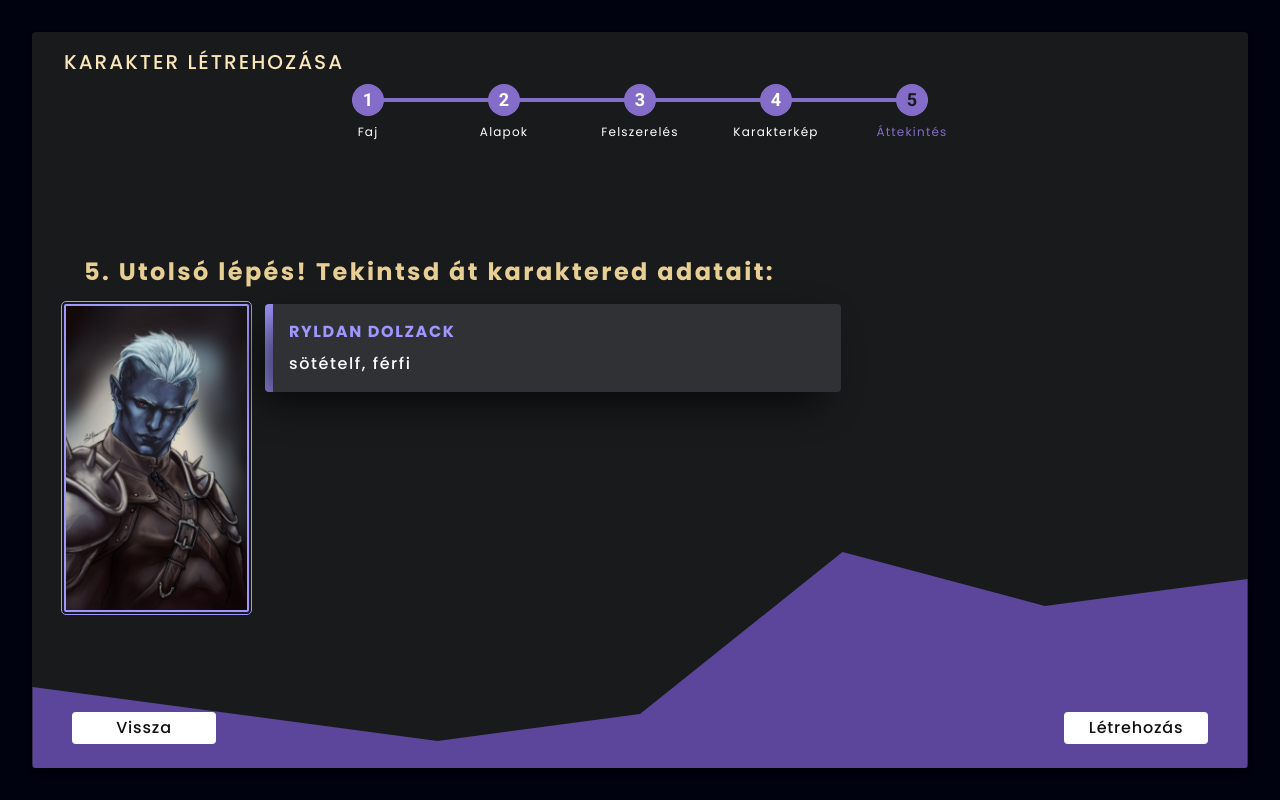
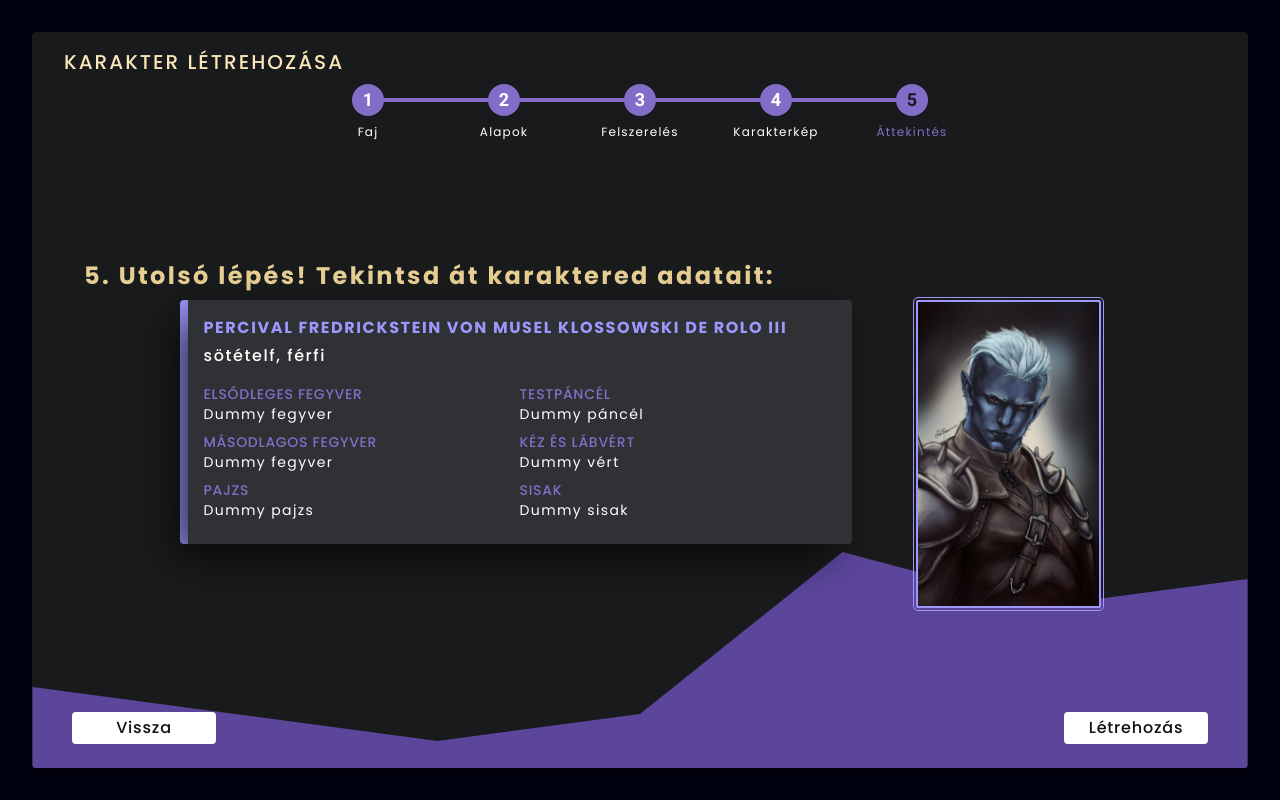
Before and after one commit to Abdys1/koe-forum-engine, a Next.js app in the folder frontend/: page /character/create in a window 1280 px wide. Built offline with nearby package versions, Linux system fonts and the light colour scheme; no server answers; a web font is replaced by a local one.

Commit message:
adding ComponentHeading and StepHeading components

```diff
--- /dev/null
+++ b/frontend/src/components/ComponentHeading.tsx
@@ -0,0 +1,11 @@
+type ComponentHeadingProps = {
+    title: string
+}
+
+export default function ComponentHeading(props: ComponentHeadingProps) {
+    return (
+        <h1 className="relative w-full mb-2 text-secondaryLight font-poppins font-medium text-start text-xl uppercase tracking-widest">
+            {props.title}
+        </h1>
+    );
+}
--- a/frontend/src/components/SelectedGearElement.tsx
+++ b/frontend/src/components/SelectedGearElement.tsx
@@ -3,7 +3,7 @@ import clsx from "clsx";
 type SelectedGearElementProps = {
     optionTitle: string,
     gearTitle: string,
-    onClear: React.MouseEventHandler<HTMLElement>,
+    onClear?: React.MouseEventHandler<HTMLElement>,
     isActiveClearBtn: boolean
 }
 
--- /dev/null
+++ b/frontend/src/components/StepHeading.tsx
@@ -0,0 +1,11 @@
+type StepHeadingProps = {
+    title: string
+}
+
+export default function StepHeading(props: StepHeadingProps) {
+    return (
+        <h2 className="relative py-2 px-5 w-full flex justify-start items-center text-secondary font-poppins text-2xl font-semibold tracking-widest">
+            {props.title}
+        </h2>
+    );
+}
--- a/frontend/src/components/TabbedListPanel.tsx
+++ b/frontend/src/components/TabbedListPanel.tsx
@@ -25,8 +25,8 @@ export default function TabbedListPanel(props: TabbedListPanelProps) {
     }
 
     return (
-        <div className="relative w-full max-w-lg h-72 pb-3 flex justify-center items-start flex-col rounded overflow-hidden
-                        before:content-[''] before:absolute before:bottom-0 before:left-0 before:w-full before:h-[2rem] before:bg-gradient-to-b before:from-transparent before:to-cardBlackBg before:opacity-90 before:z-30
+        <div className="relative w-full max-w-lg h-72  flex justify-center items-start flex-col rounded overflow-hidden
+                        before:content-[''] before:absolute before:bottom-0 before:left-0 before:w-full before:h-[2rem] before:bg-gradient-to-b before:from-transparent before:to-cardBlackBg before:opacity-70 before:z-30
                         after:content-[''] after:absolute after:bottom-0 after:left-0 after:w-full after:h-[2rem] after:bg-gradient-to-b after:from-transparent after:to-cardBlackBg after:opacity-40 after:z-30">
             <nav className="absolute top-0 left-0 w-full h-8 flex justify-between items-center bg-cardMediumBg z-20 border-b-[0.5px] border-solid border-[rgba(255,255,255,0.3)]">
                 {
@@ -40,7 +40,7 @@ export default function TabbedListPanel(props: TabbedListPanelProps) {
                     })
                 }
             </nav>
-            <div className="relative w-full h-full mt-8 py-1 px-4 flex justify-start items-center flex-col bg-gradient-to-b from-[rgba(255,255,255,0.2)] to-[rgba(255,255,255,0.05)] overflow-y-auto z-10 scrollbar-thumb-rounded-full scrollbar-thin scrollbar-track-transparent scrollbar-thumb-mainLight">
+            <div className="relative w-full h-full mt-8 pt-1 px-4 pb-3 flex justify-start items-center flex-col bg-gradient-to-b from-[rgba(255,255,255,0.2)] to-[rgba(255,255,255,0.05)] overflow-y-auto z-10 scrollbar-thumb-rounded-full scrollbar-thin scrollbar-track-transparent scrollbar-thumb-mainLight">
                 <ul className="relative w-full">
                     {
                         props.options[activeOption].elements.map((element) => {
--- a/frontend/src/components/create-character-forms/CharacterSummaryStep.tsx
+++ b/frontend/src/components/create-character-forms/CharacterSummaryStep.tsx
@@ -1,19 +1,19 @@
 import MultiStepBar from "@/components/MultiStepBar";
 import MultiStepPagination from "@/components/MultiStepPagination";
+import SelectedGearElement from "@/components/SelectedGearElement";
+import ComponentHeading from "@/components/ComponentHeading";
+import StepHeading from "@/components/StepHeading";
 
 export default function CharacterSummaryStep() {
     return (
         <form className="relative w-full h-[calc(100vh - 4rem)] flex justify-between items-center flex-col m-8 py-4 px-8 bg-cardBlackBg rounded shadow-md shadow-[rgba(0,0,0,0.4)] overflow-hidden
             after:content-[''] after:absolute after:bottom-0 after:left-0 after:w-full after:h-full after:bg-[url('/images/wave.svg')] after:bg-no-repeat after:bg-left-bottom after:bg-contain after:z-0">
             <div className="relative w-full mb-2 flex justify-center items-center flex-col z-10">
-                <h1 className={`relative w-full mb-2 text-secondaryLight font-poppins font-medium text-start text-xl uppercase tracking-widest`}>Karakter létrehozása</h1>
+                <ComponentHeading title="Karakter létrehozása"/>
                 <MultiStepBar />
             </div>
             <div className="relative mt-2 w-full flex justify-start items-start flex-col z-10">
-                <h2 className="relative py-2 px-5 mb-2 w-full flex justify-start items-center text-secondary font-poppins text-2xl font-semibold tracking-widest">
-                    5. Utolsó lépés! Tekintsd át karaktered adatait:
-                </h2>
-                <div className="relative w-full flex justify-between items-start">
+                <StepHeading title="5. Utolsó lépés! Tekintsd át karaktered adatait:"/>
                     {/*<div className="relative w-full max-w-xs px-4 py-2 mb-2 mr-8 flex justify-center items-start flex-col z-10
                         glassBox border-l-8 border-mainHover rounded">
                         <p className="relative text-sm font-roboto text-white tracking-wide">
@@ -23,28 +23,37 @@ export default function CharacterSummaryStep() {
                                 Mindjárt elkészülsz! Mielőtt befejeznéd a karakteralkotást, kérlek győződj meg arról, hogy minden adatot jól adtál meg. Ha mindent rendben találsz, kattints a "Létrehozás" gombra.
                         </p>
                     </div>*/}
-                    <div className="relative w-full flex justify-start items-start">
-                        <div className="relative w-full flex justify-start items-start">
-                            <div className="relative w-[185px] h-[308px] mr-4 flex justify-center items-center rounded-sm bg-[rgba(255,255,255,0.02)] border-[2px] border-solid border-mainLight outline outline-1 outline-offset-2 outline-mainLight cursor-pointer">
+                        <div className="relative w-full flex justify-center items-start flex-row-reverse">
+                            <div className="relative w-[185px] h-[308px] flex justify-center items-center rounded-sm bg-[rgba(255,255,255,0.02)] border-[2px] border-solid border-mainLight outline outline-1 outline-offset-2 outline-mainLight cursor-pointer">
                                 <img src="/images/ryldan2.png" alt="Az általad kiválasztott karakterkép"
                                     className="relative w-full h-full object-cover z-40"
                                 />
                             </div>
-                            <div className="relative flex justify-start items-start flex-col w-full max-w-xl p-4 mb-2 z-10
+                            <div className="relative mr-16 flex justify-start items-start flex-col w-full max-w-2xl p-4 mb-2 z-10
                                 glassBox border-l-8 border-mainLight rounded">
-                                <h3 className="relative pb-2 text-mainLight uppercase tracking-widest font-poppins font-semibold">
-                                    Ryldan Dolzack
-                                </h3>
-                                <h4 className="relative text-white font-poppins font-medium tracking-widest">
-                                    <span>sötételf</span>, <span>férfi</span>
-                                </h4>
+                                <div className="relative w-full flex justify-start items-start flex-col">
+                                    <h3 className="relative mb-1 text-mainLight uppercase tracking-widest font-poppins font-semibold">
+                                    Percival Fredrickstein von Musel Klossowski de Rolo III
+                                    </h3>
+                                    <h4 className="relative min-w-fit mb-4 text-white font-poppins font-medium tracking-widest">
+                                        <span>sötételf</span>, <span>férfi</span>
+                                    </h4>
+                                </div>
+                                <div className="relative w-full flex justify-between items-start mr-2">
+                                    <div className="relative w-full max-w-[50%] flex justify-start items-start flex-col">
+                                        <SelectedGearElement optionTitle="Elsődleges fegyver" gearTitle="Dummy fegyver" isActiveClearBtn={false}/>
+                                        <SelectedGearElement optionTitle="Másodlagos fegyver" gearTitle="Dummy fegyver" isActiveClearBtn={false}/>
+                                        <SelectedGearElement optionTitle="Pajzs" gearTitle="Dummy pajzs" isActiveClearBtn={false}/>
+                                    </div>
+                                    <div className="relative w-full max-w-[50%] flex flex-col">
+                                        <SelectedGearElement optionTitle="Testpáncél" gearTitle="Dummy páncél" isActiveClearBtn={false}/>
+                                        <SelectedGearElement optionTitle="Kéz és lábvért" gearTitle="Dummy vért" isActiveClearBtn={false}/>
+                                        <SelectedGearElement optionTitle="Sisak" gearTitle="Dummy sisak" isActiveClearBtn={false}/>
+                                    </div>
+                                </div>
 
                             </div>
                         </div>
-
-                    </div>
-
-                </div>
             </div>
             <MultiStepPagination/>
         </form>
```
Also changed, not shown: frontend/src/components/create-character-forms/CharacterBasicsStep.tsx (+7 -4 lines), frontend/src/components/create-character-forms/CharacterGearStep.tsx (+5 -5 lines), frontend/src/components/create-character-forms/CharacterImageStep.tsx (+5 -5 lines), frontend/src/components/create-character-forms/CharacterRaceStep.tsx (+8 -4 lines).
